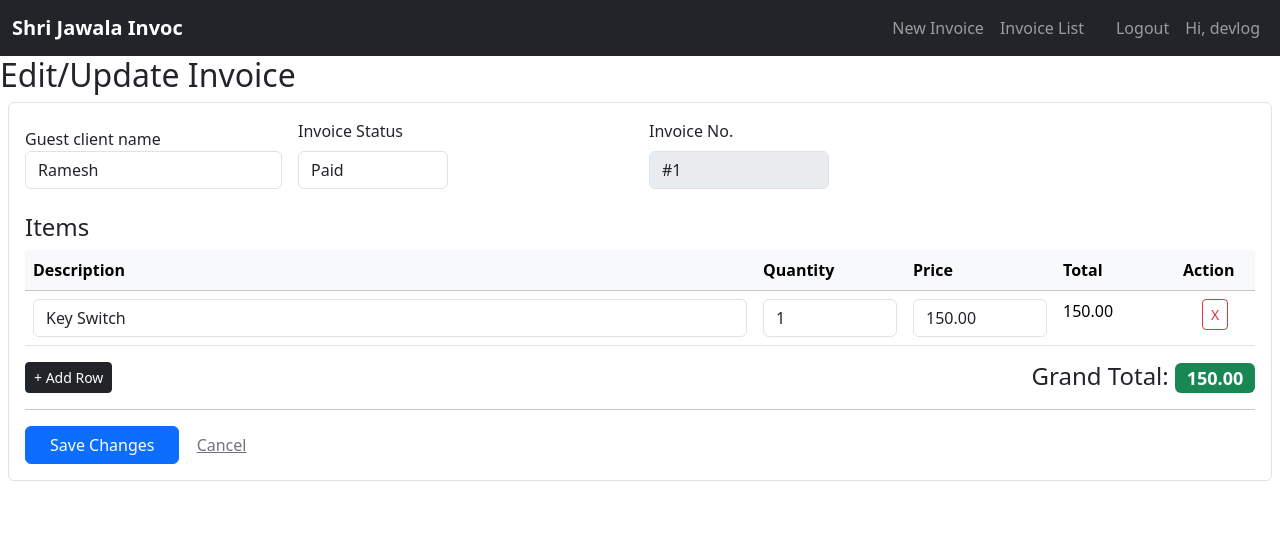
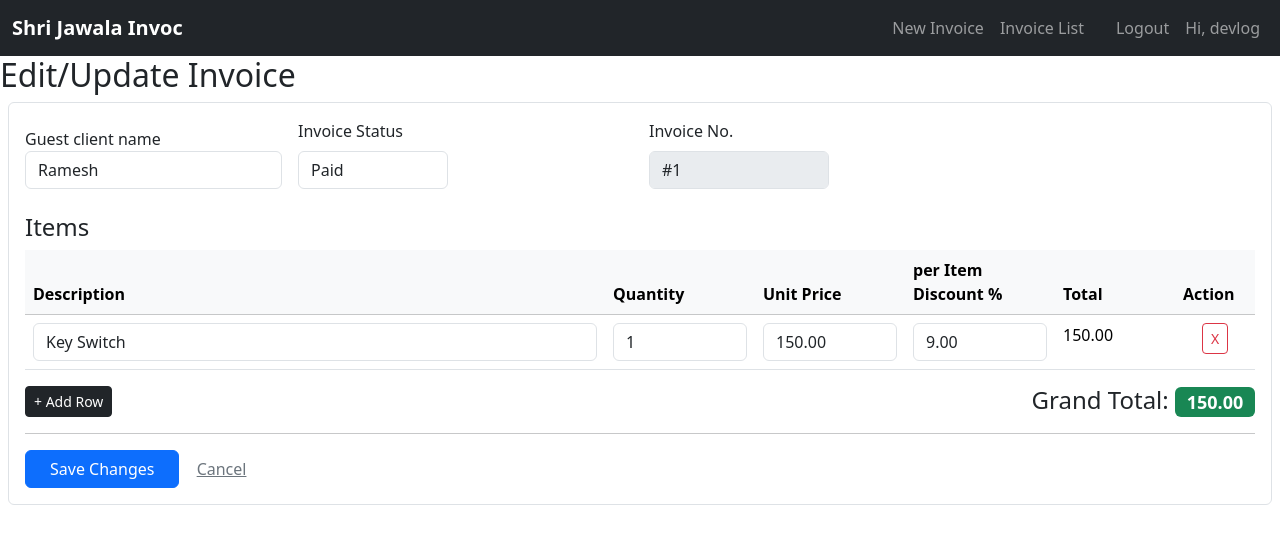
Before and after one commit to Ardhweb/sjinvoc, a Django app: page /invoices/edit/1/ in a window 1280 px wide. Shown: the top 544 px of the page. Run offline with Django 5.2, Linux system fonts and the light colour scheme; a user stored in the database is signed in; data comes from the database, SQL or seed files in the repository; both versions use the stored data as it was after the commit; some libraries are stand-ins or nearby versions.

Commit message:
chnages log

```diff
--- a/templates/invoices/edit_invoice.html
+++ b/templates/invoices/edit_invoice.html
@@ -45,7 +45,8 @@
                 <tr>
                     <th>Description</th>
                     <th style="width: 150px;">Quantity</th>
-                    <th style="width: 150px;">Price</th>
+                    <th style="width: 150px;">Unit Price</th>
+                    <th style="width: 150px;">per Item Discount %</th>
                     <th style="width: 120px;">Total</th>
                     <th style="width: 80px;">Action</th>
                 </tr>
@@ -59,6 +60,7 @@
                         <td>{{ form.item_name }}</td>
                         <td>{{ form.quantity }}</td>
                         <td>{{ form.price }}</td>
+                         <td>{{ form.per_item_discount_percentage }}</td>
                         <td class="item-total">0.00</td>
                         <td class="text-center">
                             {% if form.instance.pk %}
--- a/templates/invoices/invoice_detail.html
+++ b/templates/invoices/invoice_detail.html
@@ -2,7 +2,7 @@
 
 {% block content %}
 <div class="container ms-auto p-2">
-    <h2>Invoice #{{ invoice.id }}</h2>
+    <h2>Invoice #{{ invoice.invoice_no }}</h2>
   <p><strong>Subject/Title:</strong>  {% if invoice.context_title %}
             {{ invoice.context_title }}
         {% else %}
--- a/templates/invoices/invoice_pdf.html
+++ b/templates/invoices/invoice_pdf.html
@@ -102,7 +102,7 @@
 
         <!-- Right Column: Invoice Info -->
         <div class="invoice-info">
-            <div><strong>Invoice no:</strong>#{{invoice.id}}</div>
+            <div><strong>Invoice no:</strong>#{{invoice.invoice_no}}</div>
             <div><strong>Date:</strong> {{invoice.date|date:"d/m/Y"}}</div>
             {% if invoice.due_date %}
             <div><strong>Due:</strong> {{ invoice.due_date|date:"d/m/Y"}}</div>
```
Also changed, not shown: db.sqlite3.
